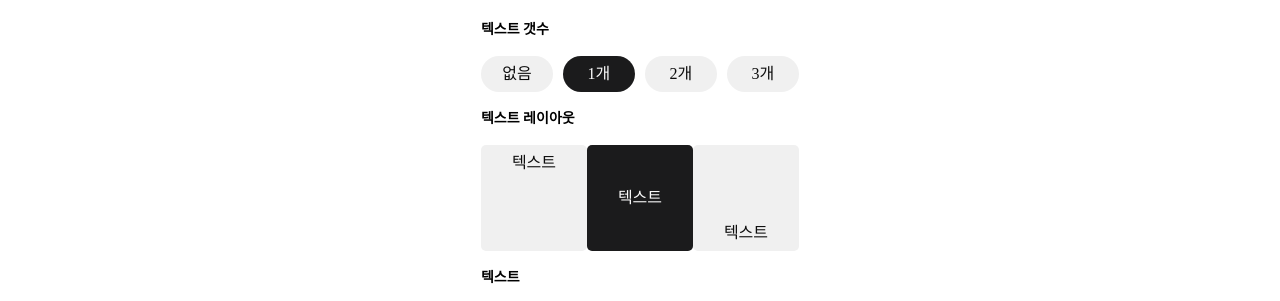
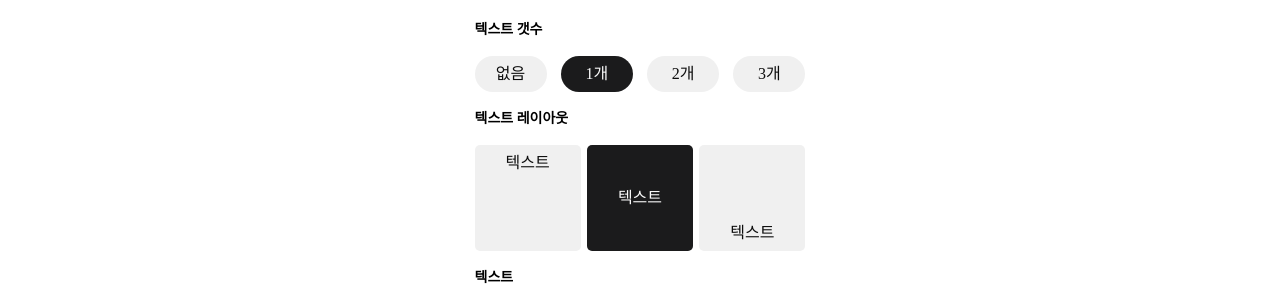
Before and after one commit to Yangjaecheon-Otter-Guardians/simple-thumbnail, a React (Create React App) app in the folder frontend/: page / in a window 1280 px wide. Shown: the part 495-796 px from the top of the page. Built offline with nearby package versions, Linux system fonts and the light colour scheme; a web font is replaced by a local one.

Commit message:
design: 일부 css 수정

```diff
--- a/frontend/src/sections/LayoutTool.tsx
+++ /dev/null
@@ -1,5 +0,0 @@
-function LayoutTool() {
-  return <div className="w-full border-solid border-2 border-indigo-600">LayoutTool</div>;
-}
-
-export default LayoutTool;
--- a/frontend/src/sections/Preview.tsx
+++ b/frontend/src/sections/Preview.tsx
@@ -1,3 +1,4 @@
+import TextPreview from 'components/TextPreview';
 import { ChangeEvent, useEffect, useState } from 'react';
 
 export default function Preview() {
@@ -30,7 +31,9 @@ export default function Preview() {
             backgroundRepeat: 'no-repeat',
             backgroundPosition: 'center',
           }}
-        ></div>
+        >
+          <TextPreview />
+        </div>
       </div>
       <div className="w-full my-[10px]">
         <div className="mb-[10px] font-bold">레이아웃</div>
--- a/frontend/src/styles/TextTool.module.css
+++ b/frontend/src/styles/TextTool.module.css
@@ -1,4 +1,5 @@
 .container{
+  width: fit-content;
   display: flex;
   flex-direction: column;
   padding: 0 20px ;
@@ -17,6 +18,7 @@
   display: flex;
   justify-content: space-between;
   align-items: center;
+  gap:0.4rem;
 }
 .countButton,.selectedCountButton{
   width: 72px;
```
